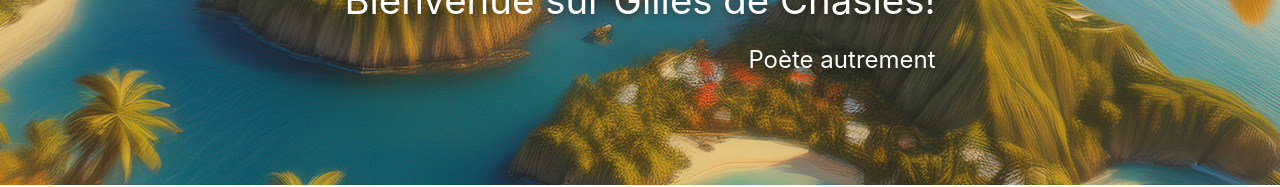
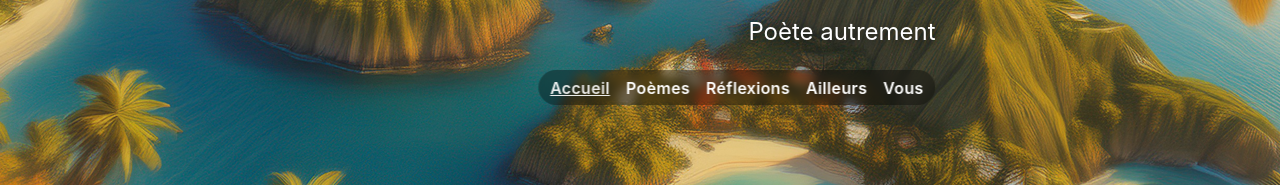
Before and after one commit to gaspachoo/GillesdeChasles, an Angular app in the folder front/: page / in a window 1280 px wide. Shown: the part 135-322 px from the top of the page. Built offline with nearby package versions, Linux system fonts and the light colour scheme.

Commit message:
[FRONT] add a nav bar to header

```diff
--- a/front/src/app/layout/header/header.css
+++ b/front/src/app/layout/header/header.css
@@ -42,3 +42,31 @@
     font-size: clamp(1rem, 2vw, 1.5rem);
     text-shadow: 0 2px 10px rgba(0, 0, 0, 0.5);
 }
+
+.header__nav {
+    align-self: flex-end;
+    display: flex;
+    gap: 1rem;
+    margin-top: 0.5rem;
+    padding: 0.35rem 0.75rem;
+    background: rgba(0, 0, 0, 0.35);
+    border-radius: 999px;
+    backdrop-filter: blur(4px);
+}
+
+.header__nav a {
+    color: #fff;
+    text-decoration: none;
+    font-weight: 600;
+    letter-spacing: 0.02em;
+    transition: color 0.2s ease, opacity 0.2s ease;
+}
+
+.header__nav a:hover {
+    color: #f2d28f;
+}
+
+.header__nav a.active {
+    opacity: 0.9;
+    text-decoration: underline;
+}
--- a/front/src/app/layout/header/header.html
+++ b/front/src/app/layout/header/header.html
@@ -4,5 +4,12 @@
     <div class="header__content">
         <h1 class="header__title">Bienvenue sur Gilles de Chasles!</h1>
         <h2 class="header__subtitle">Poète autrement</h2>
+        <nav class="header__nav">
+            <a routerLink="/" routerLinkActive="active"  [routerLinkActiveOptions]="{ exact: true }">Accueil</a>
+            <a routerLink="/poemes" routerLinkActive="active">Poèmes</a>
+            <a routerLink="/reflexions" routerLinkActive="active">Réflexions</a>
+            <a routerLink="/ailleurs" routerLinkActive="active">Ailleurs</a>
+            <a routerLink="/vous" routerLinkActive="active">Vous</a>
+        </nav>
     </div>
 </header>
--- a/front/src/app/layout/header/header.ts
+++ b/front/src/app/layout/header/header.ts
@@ -1,8 +1,9 @@
 import { Component } from '@angular/core';
+import { RouterModule } from '@angular/router';
 
 @Component({
   selector: 'app-header',
-  imports: [],
+  imports: [RouterModule],
   templateUrl: './header.html',
   styleUrl: './header.css',
 })
```
